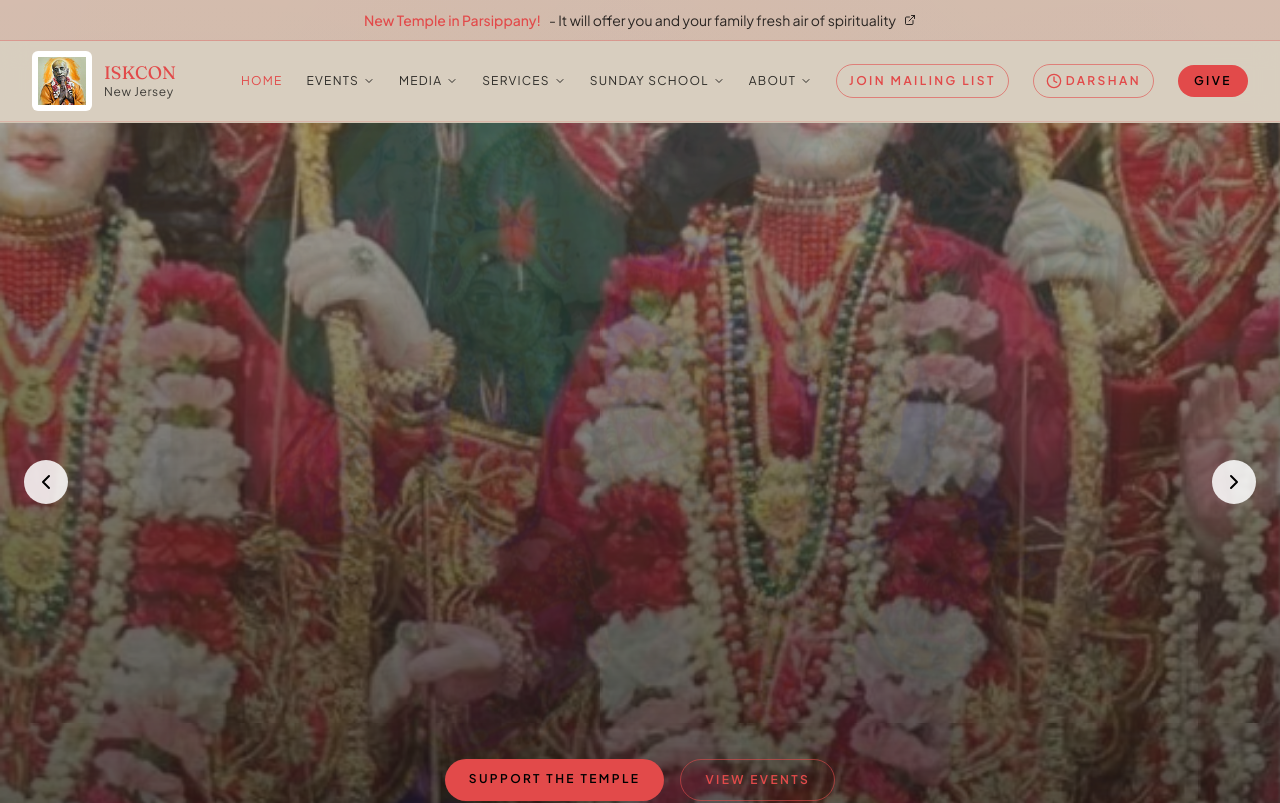
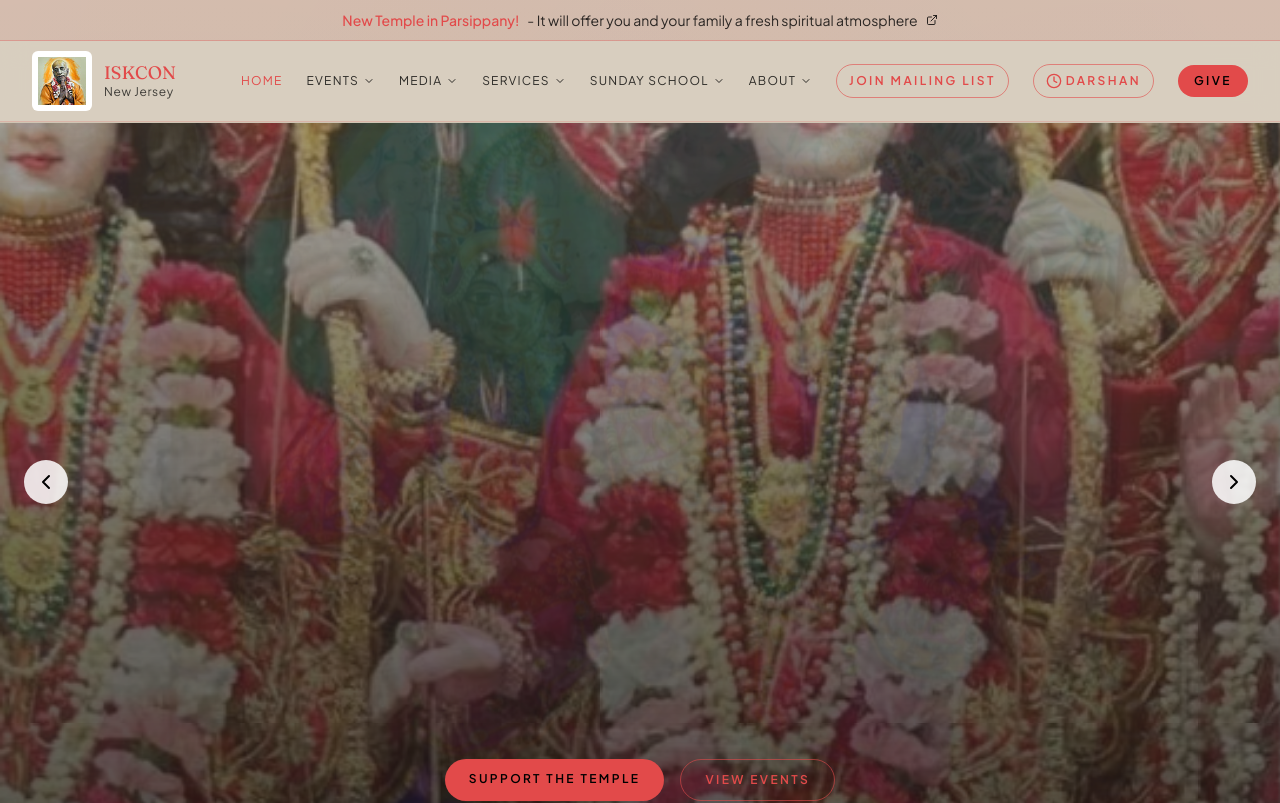
Before and after one commit to abraina5/ISCKON-NewJersey, a React (Vite) app: page /#/ in a window 1280 px wide. Shown: the top 803 px of the page. Built offline with nearby package versions, Linux system fonts and the light colour scheme.

Commit message:
Add Leadership Sanga and refine temple motto text

```diff
--- a/src/components/Layout.tsx
+++ b/src/components/Layout.tsx
@@ -123,7 +123,7 @@ export default function Layout() {
           className="text-sm text-white/80 hover:text-gold transition-colors inline-flex items-center gap-2"
         >
           <span className="text-gold font-medium">New Temple in Parsippany!</span>
-          <span className="hidden sm:inline">- It will offer you and your family fresh air of spirituality</span>
+          <span className="hidden sm:inline">- It will offer you and your family a fresh spiritual atmosphere</span>
           <ExternalLink className="w-3 h-3" />
         </a>
       </div>
@@ -291,7 +291,7 @@ export default function Layout() {
       <section className="py-12 px-4 bg-gradient-to-r from-gold/20 to-gold/5 border-y border-gold/30">
         <div className="max-w-4xl mx-auto text-center">
           <h3 className="font-heading text-2xl text-white mb-3">New Temple in Parsippany</h3>
-          <p className="text-white/70 mb-6">It will offer you and your family fresh air of spirituality</p>
+          <p className="text-white/70 mb-6">It will offer you and your family a fresh spiritual atmosphere</p>
           <a
             href="http://www.iskconparsippany.org"
             target="_blank"
--- a/src/pages/Education.tsx
+++ b/src/pages/Education.tsx
@@ -7,6 +7,7 @@ const classes = [
   { name: 'Kishore', ages: 'Grades 1-3', description: 'Building foundational knowledge of Vedic culture and values' },
   { name: 'Madhava', ages: 'Grades 4-6', description: 'Deeper study of scriptures and spiritual practices' },
   { name: 'Govinda', ages: 'Grades 7-9', description: 'Advanced topics and youth engagement programs' },
+  { name: 'Leadership Sanga', ages: 'Grades 10-12', description: 'Focused discussions on applying spiritual principles and dharmic values in everyday life, leadership, and decision-making' },
 ];
 
 const fees = [
@@ -43,7 +44,7 @@ export default function Education() {
               <p className="text-gold uppercase tracking-widest text-sm mb-2">For Children</p>
               <h2 className="font-heading text-4xl text-white mb-6">Sunday School</h2>
               <p className="text-white/70 mb-6 leading-relaxed">
-                Our Sunday School program provides spiritual education for children from ages 3 through 9th grade.
+                Our Sunday School program provides spiritual education for children from ages 3 through 12th grade.
                 Students learn about Krishna, the Bhagavad Gita, Vedic culture, Sanskrit, and moral values through
                 engaging activities, stories, and interactive lessons.
               </p>
```
